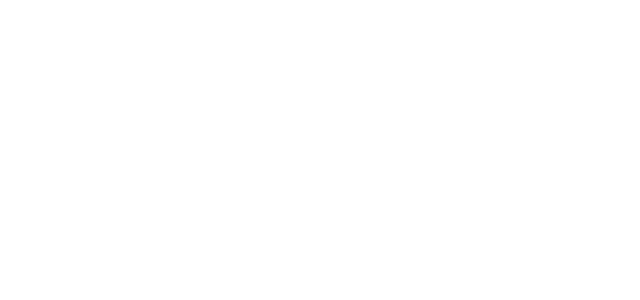
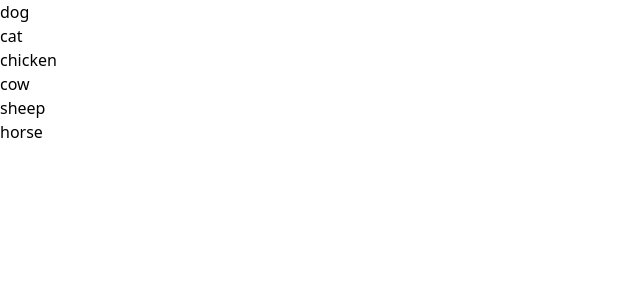
Before and after one commit to devfabien/react-introductory-exercises, a React (Vite) app: page / in a window 1280 px wide. Shown: the top 300 px of the page, without its empty margins (0-640 px from the left). Built offline with nearby package versions, Linux system fonts and the light colour scheme.

Commit message:
Introductory exercises adding the exercise 5 Mapping Through A List And Rendering

```diff
--- a/src/App.jsx
+++ b/src/App.jsx
@@ -1,7 +1,10 @@
+import List from "./components/exercise5/list"
+
 function App() {
 
   return (
     <>
+    <List/>
     </>
   )
 }
--- /dev/null
+++ b/src/components/exercise5/list.jsx
@@ -0,0 +1,11 @@
+export default function List() {
+  const animals = ["dog", "cat", "chicken", "cow", "sheep", "horse"];
+  let animalList = animals.map((animal, index) => (
+    <li key={index}>{animal}</li>
+  ));
+  return (
+    <div className="p-7">
+      <ul className="list-disc">{animalList}</ul>
+    </div>
+  );
+}
```
